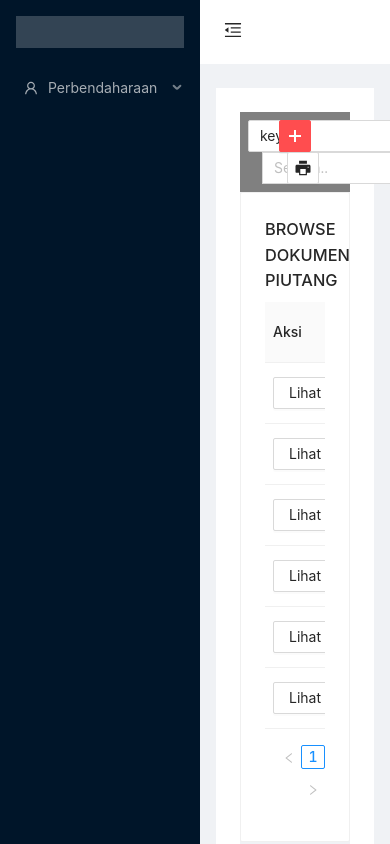
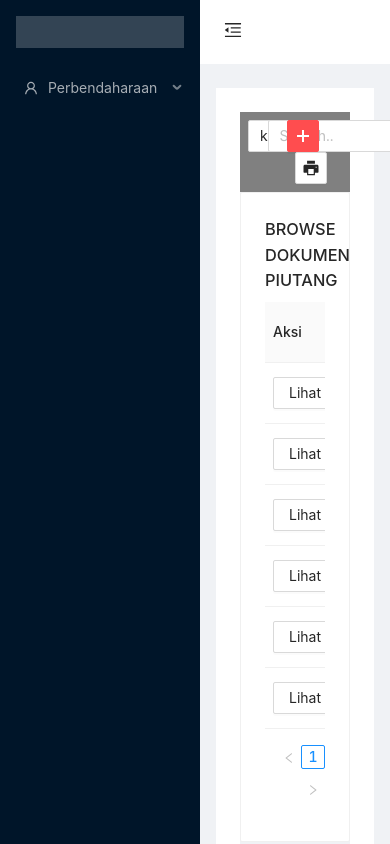
Before and after one commit to mannisar/SAPP-Beta, a React (Create React App) app: page / in a window 390 px wide. Shown: the top 844 px of the page. Built offline with nearby package versions, Linux system fonts and the light colour scheme.

Commit message:
responsive

```diff
--- a/src/pages/perbendaharaan/header/index.js
+++ b/src/pages/perbendaharaan/header/index.js
@@ -1,4 +1,14 @@
-import { React, Input, Select, Row, Col, Button, PrinterFilled, PlusOutlined, useHistory } from '../libraries/dependencies';
+import {
+  React,
+  Input,
+  Select,
+  Row,
+  Col,
+  Button,
+  PrinterFilled,
+  PlusOutlined,
+  useHistory,
+} from "../libraries/dependencies";
 
 const { Option } = Select;
 const { Search } = Input;
@@ -6,31 +16,43 @@ const { Search } = Input;
 function Head() {
   let history = useHistory();
   const handleNavigate = () => {
-        history.push('/Perekaman')
+    history.push("/Perekaman");
   };
   return (
-        <Row justify='start' style={{ backgroundColor: 'gray', padding: 8 }}>
-            <Col span={8}>
+    <Row justify="start" style={{ backgroundColor: "gray", padding: 8 }}>
+      <Col span={5}>
         <div className="site-input-group-wrapper">
           <Input.Group compact>
-                        <Select defaultValue="keys" style={{ width: 175 }}>
+            <Select defaultValue="keys" style={{ width: 200 }}>
               <Option value="npwp">npwp</Option>
               <Option value="status">status</Option>
             </Select>
-                        <Search
-                            placeholder="Search.."
-                            onSearch={value => console.log(value)}
-                            style={{ width: 200, marginLeft: 14 }}
-                        />
           </Input.Group>
         </div>
       </Col>
+      <Col span={5}>
+        <Search
+          placeholder="Search.."
+          onSearch={(value) => console.log(value)}
+          style={{ width: 200 }}
+        />
+      </Col>
       <Col span={4}>
-                <Button type="danger" icon={<PlusOutlined />} size={'middle'} onClick={handleNavigate} />
-                <Button type="info" icon={<PrinterFilled />} size={'middle'} style={{ marginLeft: 8 }} />
+        <Button
+          type="danger"
+          icon={<PlusOutlined />}
+          size={"middle"}
+          onClick={handleNavigate}
+        />
+        <Button
+          type="info"
+          icon={<PrinterFilled />}
+          size={"middle"}
+          style={{ marginLeft: 8 }}
+        />
       </Col>
     </Row>
-    )
+  );
 }
 
 export default Head;
```
Lines whose indentation alone changed are shown as unchanged.
